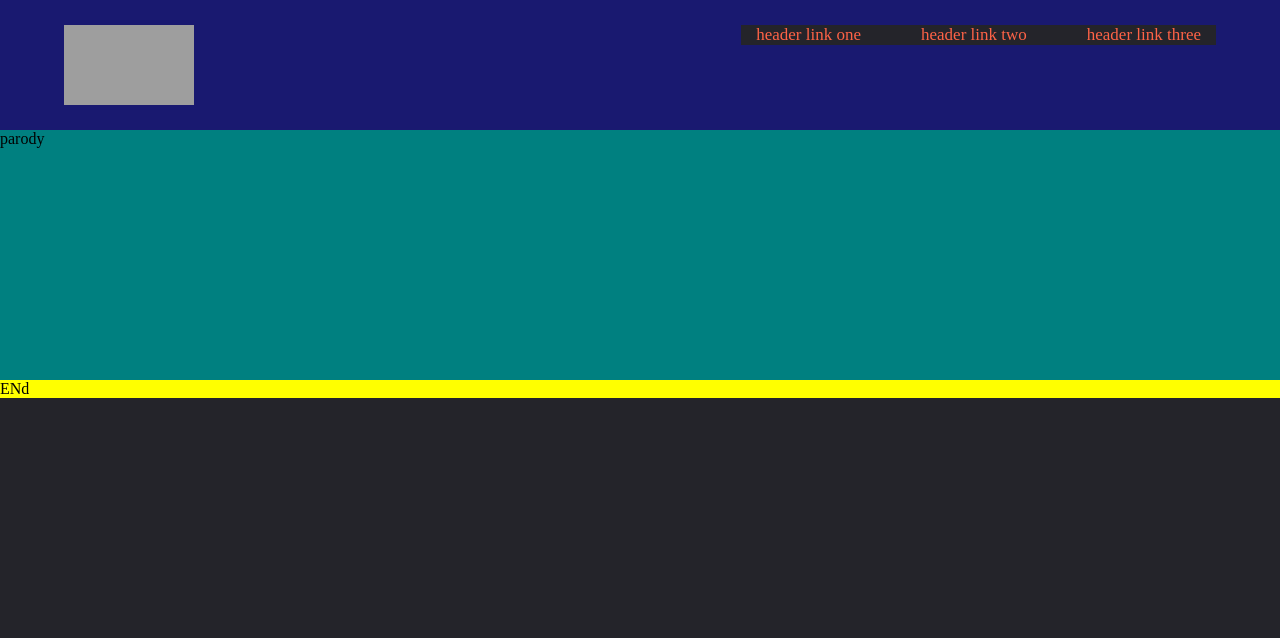
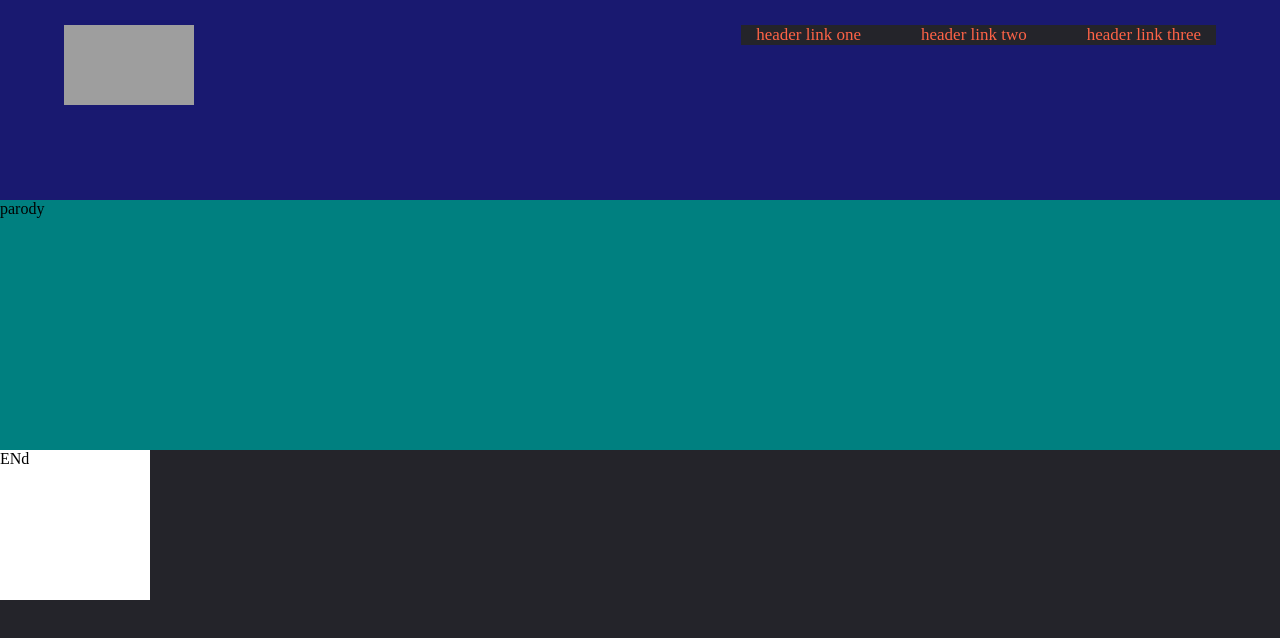
Before and after one commit to x628o/V0.4CN-Homepage, a plain HTML site: page index.html in a window 1280 px wide. Drawn offline with Linux system fonts and the light colour scheme; grey boxes are pictures that could not be loaded.

Commit message:
index.html and style.css

```diff
--- a/style.css
+++ b/style.css
@@ -1,3 +1,13 @@
+header {
+        display:flex;
+        align-items: flex-start;
+        justify-content: space-between;
+        min-height: 200px;
+        background-color: midnightblue;
+        padding: 25px 5%;
+
+}
+
 .logo {
     cursor: pointer;
     width: 130px;
@@ -11,17 +21,6 @@ ul {
     list-style-type: none;
     gap: 30px;
 }
-
-header {
-        display:flex;
-        align-items: flex-start;
-        justify-content: space-between;
-        min-height: 125px;
-        background-color: midnightblue;
-        padding: 25px 5%;
-
-}
-
 
 .right-links li {
      display: inline-block;
@@ -51,7 +50,9 @@ header {
 
 .footer {
            display:flex;
-           background-color: yellow;
+           background: white;
+           height: 150px;
+           width: 150px;
 }
 
 * {
```
